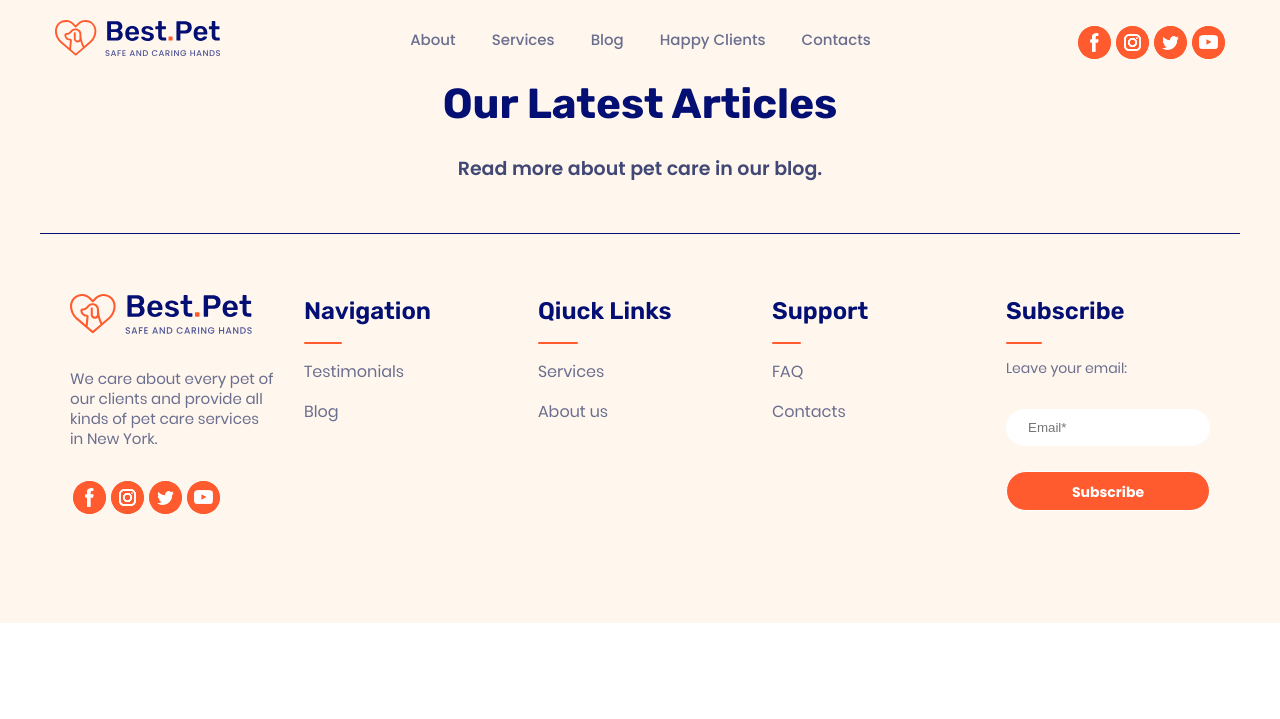
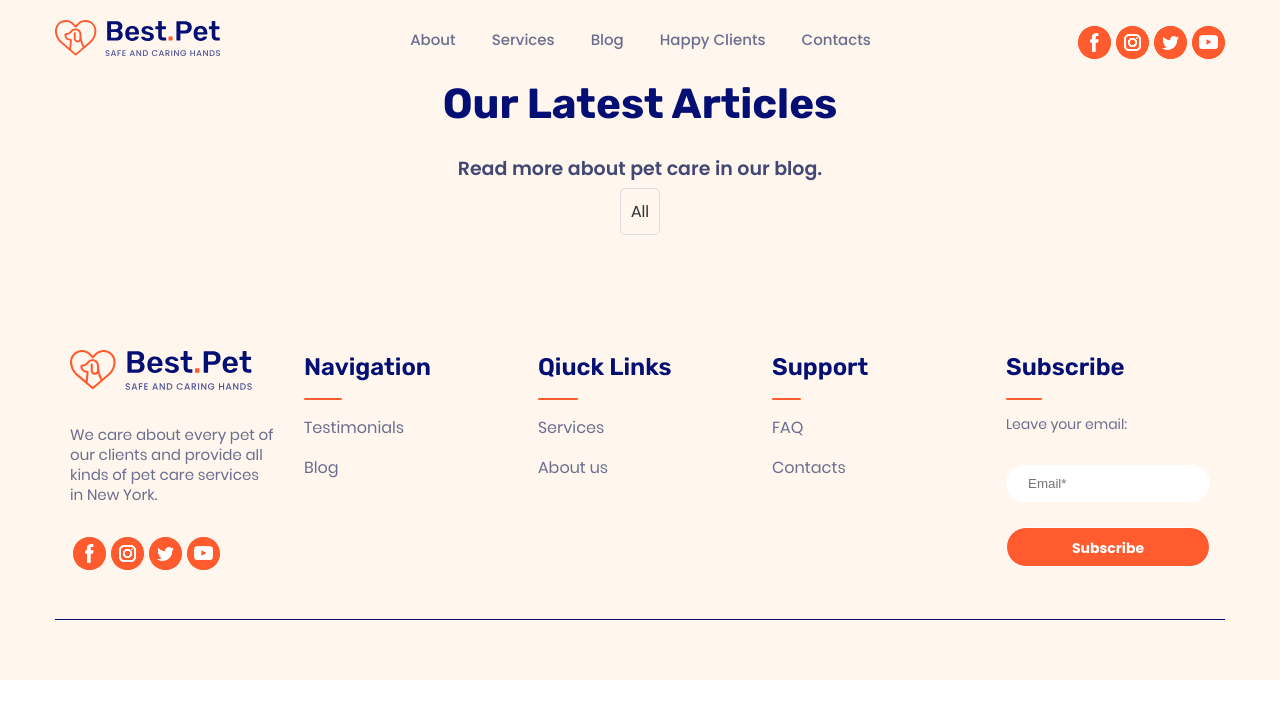
Before and after one commit to Andrewakiv/vet_clinic, a Django app: page /blog/ in a window 1280 px wide. Shown: the top 719 px of the page. Run offline with Django 5.2, Linux system fonts and the light colour scheme; data that the repository does not hold is empty.

Commit message:
categories

```diff
--- a/src/vet_clinic/models.py
+++ b/src/vet_clinic/models.py
@@ -84,6 +84,9 @@
     def __str__(self):
         return self.name
 
+    def get_absolute_url(self):
+        return reverse("vet_clinic:category_blog", kwargs={"category_blog_slug": self.slug})
+
 
 class Testimonial(models.Model):
     name = models.CharField(max_length=50, db_index=True)
--- a/src/vet_clinic/static/vet_clinic/css/blog.css
+++ b/src/vet_clinic/static/vet_clinic/css/blog.css
@@ -1,3 +1,30 @@
+.categories {
+  display: flex;
+  justify-content: center;
+  align-items: center;
+}
+
+.categories__link {
+    text-decoration: none;
+    margin: 0 10px;
+    text-decoration: none;
+    display: inline-block;
+    padding: 10px;
+    margin: 5px;
+    border: 1px solid #ddd;
+    border-radius: 5px;
+    color: #333;
+}
+
+.categories__item {
+    text-align: center;
+}
+
+.categories__item a:hover {
+    background-color: var(--contacts-accordion-content-color);
+    color: var(--button-background-color-hover);
+}
+
 .containerarticles_container{
     max-width: 1200px;
     justify-content: center;
--- a/src/vet_clinic/static/vet_clinic/css/footer.css
+++ b/src/vet_clinic/static/vet_clinic/css/footer.css
@@ -3,7 +3,6 @@
     max-width: 1200px;
     padding: 60px 15px;
     position: relative;
-    border-top: 0.2px solid var(--footer-boarder-color);
 }
 
 .footer__social-link {
@@ -48,6 +47,7 @@
 .footer__nav-list {
     display: flex;
     flex-direction: column;
+    border-bottom: 0.2px solid var(--footer-boarder-color);
 }
 
 .footer__social-icons {
--- /dev/null
+++ b/src/vet_clinic/static/vet_clinic/js/header.js
@@ -0,0 +1,14 @@
+const body = document.querySelector("body");
+const header = document.querySelector(".header");
+const btnSub = document.querySelector(".header__menu-btn");
+const navLinks = document.querySelector(".nav");
+
+btnSub.addEventListener("click", () => {
+    body.classList.toggle("fixed");
+    header.classList.toggle("responsive");
+})
+
+navLinks.addEventListener("click", () => {
+    body.classList.remove("fixed");
+    header.classList.remove("responsive");
+})
--- /dev/null
+++ b/src/vet_clinic/static/vet_clinic/js/index.js
@@ -0,0 +1 @@
+import("./header.js");
--- a/src/vet_clinic/templates/vet_clinic/blog.html
+++ b/src/vet_clinic/templates/vet_clinic/blog.html
@@ -1,9 +1,11 @@
 {% extends 'base.html' %}
+{% load vet_clinic_tags %}
 
 {% block content %}
 <div class="containerarticles_container">
     <div class="Articles">Our Latest Articles</div>
     <div class="Articles_info">Read more about pet care in our blog.</div>
+    {% category_blog_tag %}
     <div class="blockarticles_cards">
         {% for post in posts %}
         <div class="BlockArticles_cards_card">
--- /dev/null
+++ b/src/vet_clinic/templates/vet_clinic/category_blog.html
@@ -0,0 +1,10 @@
+<div class="categories">
+    <p class="categories__item">
+        <a href="{% url 'vet_clinic:blog' %}" class="categories__link">All</a>
+    </p>
+    {% for category in categories %}
+    <p class="categories__item">
+        <a href="{{ category.get_absolute_url }}" class="categories__link">{{ category.name }}</a>
+    </p>
+    {% endfor %}
+</div>
--- /dev/null
+++ b/src/vet_clinic/templatetags/vet_clinic_tags.py
@@ -0,0 +1,11 @@
+from django import template
+
+from vet_clinic.models import Category
+
+register = template.Library()
+
+
+@register.inclusion_tag('vet_clinic/category_blog.html')
+def category_blog_tag():
+    categories = Category.objects.all()
+    return {'categories': categories}
--- a/src/vet_clinic/urls.py
+++ b/src/vet_clinic/urls.py
@@ -8,8 +8,9 @@
     path('about/', views.about, name='about'),
     path('services/', views.services, name='services'),
     path('services/<slug:service_slug>/', views.service_detail, name='service_detail'),
+    path('blog/', views.blog, name='blog'),
+    path('blog/category/<slug:category_blog_slug>/', views.category_blog, name='category_blog'),
     path('faq/', views.faq, name='faq'),
     path('responses/', views.responses, name='responses'),
     path('contacts/', views.contacts, name='contacts'),
-    path('blog/', views.blog, name='blog'),
 ]
--- a/src/vet_clinic/views.py
+++ b/src/vet_clinic/views.py
@@ -2,7 +2,7 @@
 from django.http import HttpResponse
 from django.shortcuts import render, get_object_or_404
 
-from .models import Service, Post
+from .models import Service, Post, Category
 
 
 def home(request):
@@ -42,6 +42,17 @@
     return render(request, 'vet_clinic/blog.html', context=data)
 
 
+def category_blog(request, category_blog_slug):
+    category = get_object_or_404(Category, slug=category_blog_slug)
+    posts = Post.objects.filter(category_id=category.pk).select_related('category')
+
+    data = {
+        'posts': posts,
+        'default_service': settings.DEFAULT_USER_IMAGE
+    }
+    return render(request, 'vet_clinic/blog.html', context=data)
+
+
 def faq(request):
     return HttpResponse('faq')
 
```
Also changed, not shown: src/vet_clinic/templatetags/__init__.py (added).
